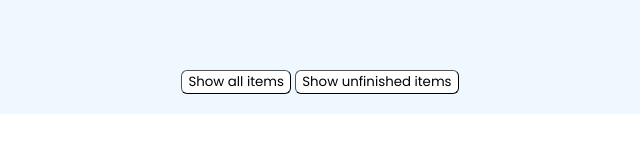
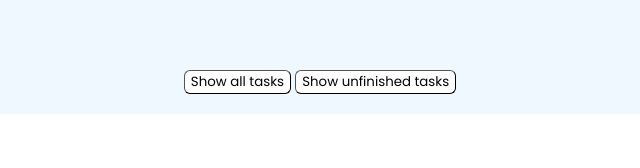
Before and after one commit to linnaanna/todolist, a plain HTML site: page index.html in a window 1280 px wide. Shown: the part 224-392 px from the top of the page, 320-960 px from the left. Drawn offline with Linux system fonts and the light colour scheme.

Commit message:
Changed items to tasks in filtering buttons

```diff
--- a/index.html
+++ b/index.html
@@ -25,8 +25,8 @@
     </ul>
   </div>
   <div class='buttons'>
-    <button class='showall'>Show all items</button>
-    <button class='showunfinished'>Show unfinished items</button>
+    <button class='showall'>Show all tasks</button>
+    <button class='showunfinished'>Show unfinished tasks</button>
   </div>
     <script type="text/javascript" src="todo2.js"></script>
   </body>
```
